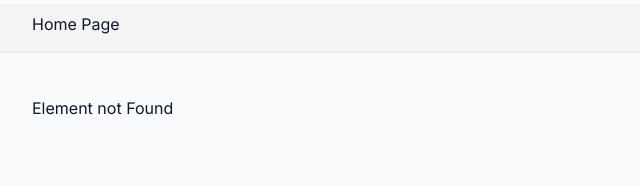
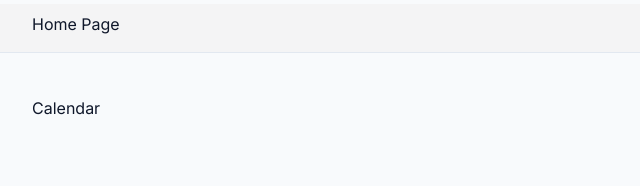
Before and after one commit to Molikuc/frontend_ideas, a Next.js app: page /blog/calendar in a window 1280 px wide. Before the commit this address had no page. Shown: the top 186 px of the page, without its empty margins (0-640 px from the left). Built offline with nearby package versions, Linux system fonts and the light colour scheme.

Commit message:
initialized Calendar page

```diff
--- a/src/app/blog/[slug]/page.tsx
+++ b/src/app/blog/[slug]/page.tsx
@@ -3,6 +3,7 @@ import Playercard from "@/components/Playercard";
 import Logincard from "@/components/Logincard";
 import Signupcard from "@/components/Signupcard";
 import Popupcard from "@/components/Popupcard";
+import Calendar from "@/components/Calendar";
 
 const ElementPage = ({ params }: { params: { slug: string } }) => {
   const element = params.slug;
@@ -19,6 +20,8 @@ const ElementPage = ({ params }: { params: { slug: string } }) => {
         return <Signupcard />;
       case "popupcard":
         return <Popupcard />;
+      case "calendar":
+        return <Calendar />;
       default:
         return <div>Element not Found</div>;
     }
--- /dev/null
+++ b/src/components/Calendar.tsx
@@ -0,0 +1,5 @@
+const Calendar = () => {
+  return <div>Calendar</div>;
+};
+
+export default Calendar;
--- a/src/components/Homepage.tsx
+++ b/src/components/Homepage.tsx
@@ -8,6 +8,7 @@ export default function Home() {
       <Link href="/blog/logincard">Login Card</Link>
       <Link href="/blog/signupcard">Signup Card</Link>
       <Link href="/blog/popupcard">Pop up Card</Link>
+      <Link href="/blog/calendar">Calendar</Link>
     </div>
   );
 }
--- a/src/components/Popupcard.tsx
+++ b/src/components/Popupcard.tsx
@@ -1,6 +1,6 @@
 import { X } from "lucide-react";
 
-const Popupcard = ({}) => {
+const Popupcard = () => {
   return (
     <div className="h-screen flex flex-col items-center">
       <div className="text-7xl flex justify-center my-5 mb-10">Pop up Card</div>
```
